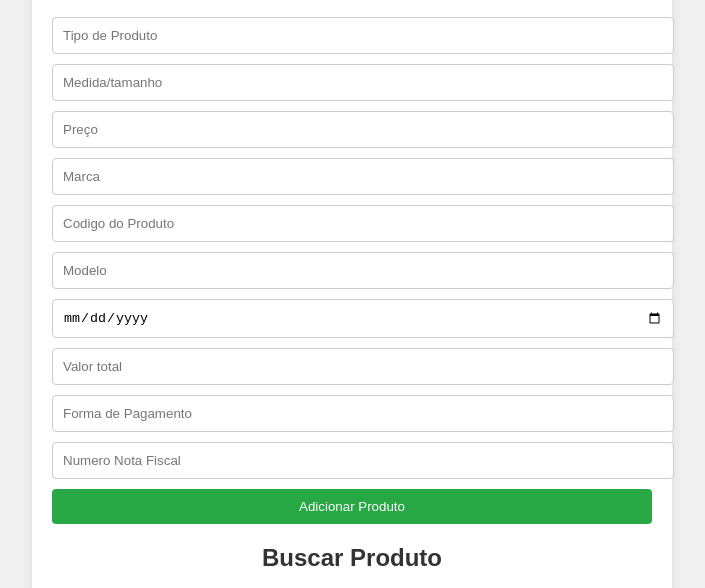
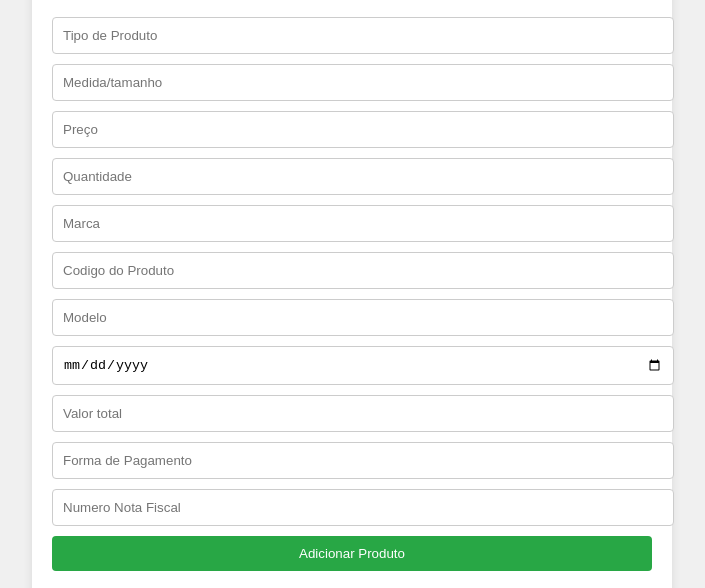
Before and after one commit to zanotelliph/Trabalho-de-Engenharia-de-Sofware, a plain HTML site: page index.html in a window 1280 px wide. Shown: the part 151-739 px from the top of the page, without its empty margins (288-993 px from the left). Drawn offline with Linux system fonts and the light colour scheme.

Commit message:
index.html

```diff
--- a/index.html
+++ b/index.html
@@ -15,6 +15,7 @@
             <input type="text" id="tipo de produto" placeholder="Tipo de Produto">
             <input type="text" id="medida/tamanho" placeholder="Medida/tamanho">
             <input type="text" id="preco" placeholder="Preço">
+            <input type="number" id="quantidade" placeholder="Quantidade">
             <input type="text" id="marca" placeholder="Marca">
             <input type="number" id="codigo do produto" placeholder="Codigo do Produto">
             <input type="text" id="modelo" placeholder="Modelo">
```
